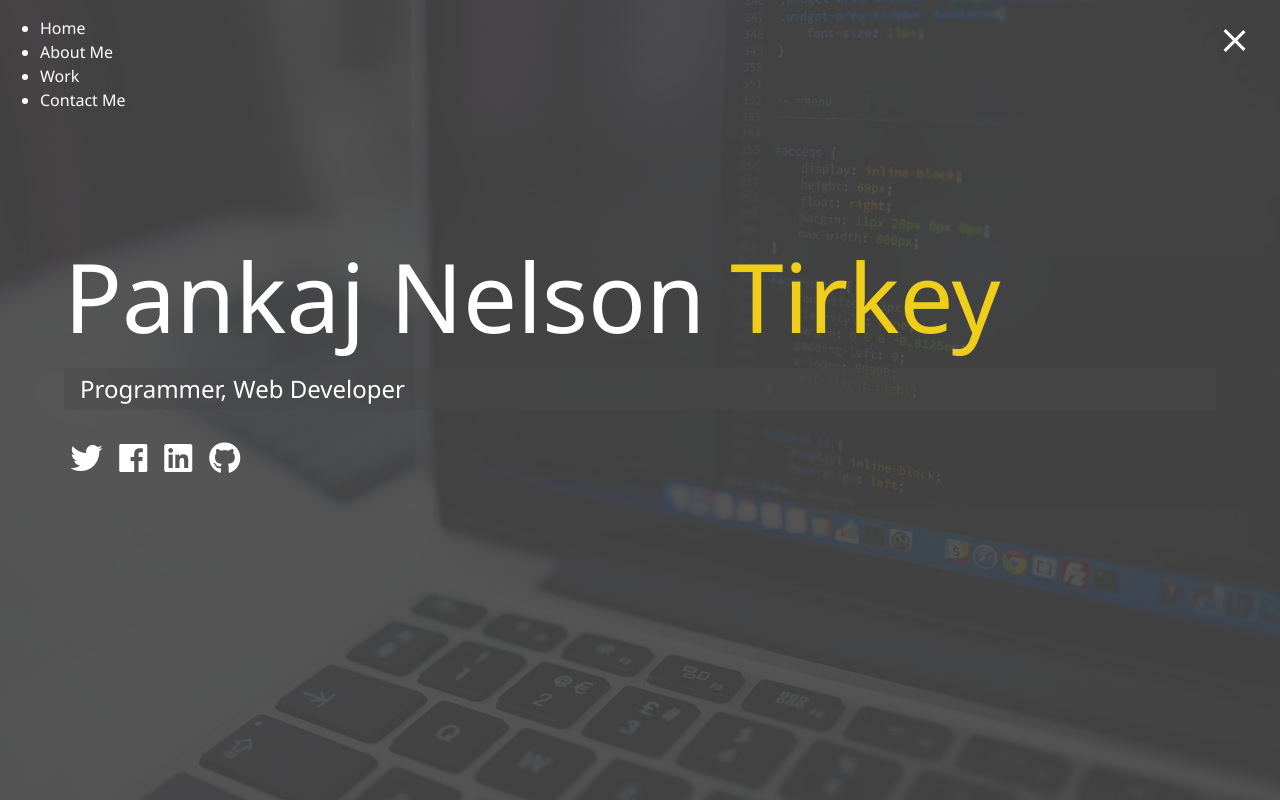
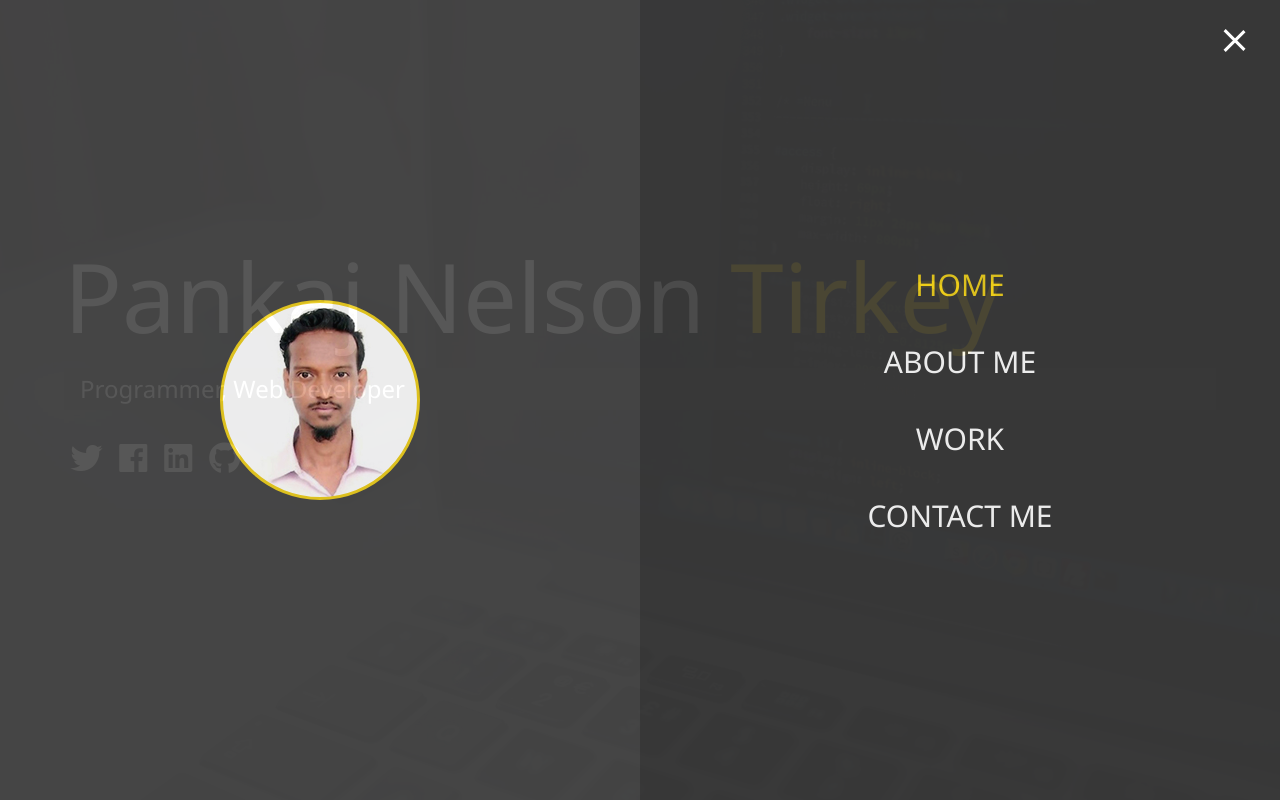
Before and after one commit to pankajnelsontirkey/portfolio, a plain HTML site: page index.html in a window 1280 px wide. Both pictures are taken after a click on the element 1231 px from the left and 47 px from the top of the page. Drawn offline with Linux system fonts and the light colour scheme.

Commit message:
Fixed Menu

```diff
--- a/css/main.css
+++ b/css/main.css
@@ -18,6 +18,76 @@
   .menu-btn.close .btn-line:nth-child(3) {
     transform: rotate(-45deg) translate(5px, 0px); }
 
+.menu {
+  position: fixed;
+  top: 0;
+  width: 100%;
+  opacity: 0.9;
+  visibility: hidden; }
+  .menu.show {
+    visibility: visible; }
+  .menu-branding, .menu-nav {
+    display: flex;
+    flex-flow: column wrap;
+    align-items: center;
+    justify-content: center;
+    float: left;
+    width: 50%;
+    height: 100vh;
+    overflow: hidden; }
+  .menu-nav {
+    margin: 0;
+    padding: 0;
+    background: #373737;
+    list-style: none;
+    transform: translate3d(0, -100%, 0);
+    transition: all 0.5s ease-out; }
+    .menu-nav.show {
+      transform: translate3d(0, 0, 0); }
+  .menu-branding {
+    background: #444;
+    transform: translate3d(0, 100%, 0);
+    transition: all 0.5s ease-out; }
+    .menu-branding.show {
+      transform: translate3d(0, 0, 0); }
+    .menu-branding .portrait {
+      width: 200px;
+      height: 200px;
+      background: url("../img/portrait.png");
+      border-radius: 50%;
+      border: solid 3px #eece1a; }
+  .menu .nav-item {
+    transform: translate3d(600px, 0, 0);
+    transition: all 0.5s ease-out; }
+    .menu .nav-item.show {
+      transform: translate3d(0, 0, 0); }
+    .menu .nav-item.current > a {
+      color: #eece1a; }
+  .menu .nav-link {
+    display: inline-block;
+    position: relative;
+    font-size: 30px;
+    text-transform: uppercase;
+    padding: 1rem 0;
+    font-weight: 300;
+    color: #fff;
+    text-decoration: none;
+    transition: all 0.5s ease-out; }
+    .menu .nav-link:hover {
+      color: #eece1a; }
+
+.nav-item:nth-child(1) {
+  transition-delay: 0.1s; }
+
+.nav-item:nth-child(2) {
+  transition-delay: 0.2s; }
+
+.nav-item:nth-child(3) {
+  transition-delay: 0.3s; }
+
+.nav-item:nth-child(4) {
+  transition-delay: 0.4s; }
+
 * {
   box-sizing: border-box; }
 
@@ -33,7 +103,7 @@ body {
     background-attachment: fixed;
     background-size: cover; }
     body#bg-img::after {
-      content: '';
+      content: "";
       position: absolute;
       top: 0;
       right: 0;
--- a/index.html
+++ b/index.html
@@ -23,7 +23,7 @@
                 <div class="portrait"></div>
             </div>
             <ul class="menu-nav">
-                <li class="nav-item">
+                <li class="nav-item current">
                     <a href="/" class="nav-link">Home</a>
                 </li>
                 <li class="nav-item">
```
Also changed, not shown: img/portrait.png (added).
